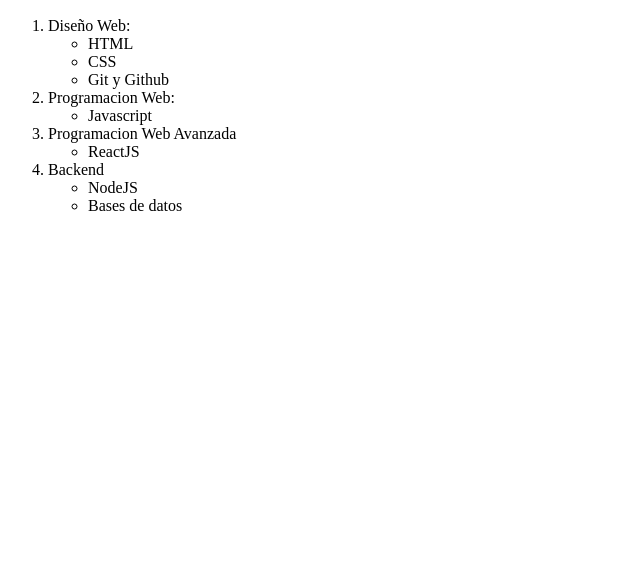
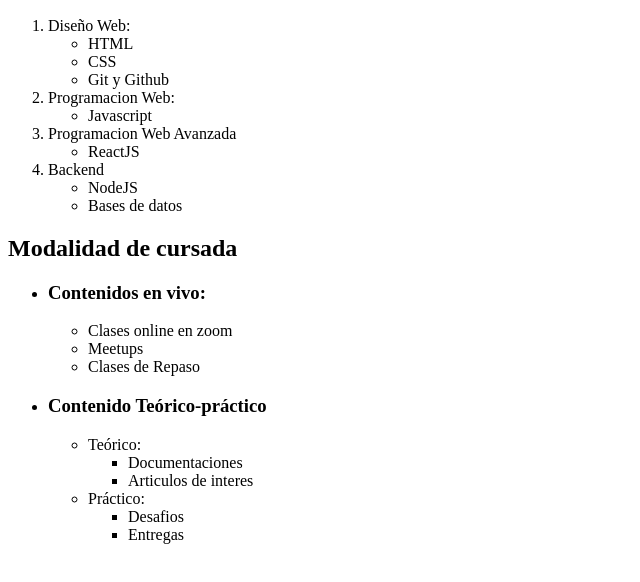
Before and after one commit to GonzaloJVicenteVeron/Listas-anidadas, a plain HTML site: page index.html in a window 1280 px wide. Shown: the part 110-692 px from the top of the page, without its empty margins (0-640 px from the left). Drawn offline with Linux system fonts and the light colour scheme.

Commit message:
Modalidad de Cursada

```diff
--- a/index.html
+++ b/index.html
@@ -7,6 +7,7 @@
     <title>Document</title>
 </head>
 <body>
+
     <head>
         <h1>
             Programacion Web Full Stack
@@ -49,6 +50,54 @@
             </li>
         </ol>
 
+    </section>
+
+    <section>
+
+        <h2>
+            Modalidad de cursada
+        </h2>
+
+        <ul>
+            <li>
+                <h3>Contenidos en vivo:</h3>
+            </li>
+
+                <ul>
+                    <li>Clases online en zoom</li>
+                    <li>Meetups</li>
+                    <li>Clases de Repaso</li>
+                </ul>
+        </ul>
+
+        <ul>
+            <li>
+                <h3>Contenido Teórico-práctico</h3>
+
+                <ul>
+                    <li>Teórico:</li>
+                        <ul>
+                            <li>Documentaciones</li>
+                            <li>Articulos de interes</li>
+                        </ul>
+
+                        <li>
+                            Práctico:
+                                <ul>
+                                    <li>Desafios</li>
+                                    <li>Entregas</li>
+                                </ul>
+                        </li>
+                </ul>
+            </li>
+
+        </ul>
+
+
+
+
+
+
 
 
     </section>
@@ -65,5 +114,6 @@
 
 
 
+
 </body>
 </html>
```
